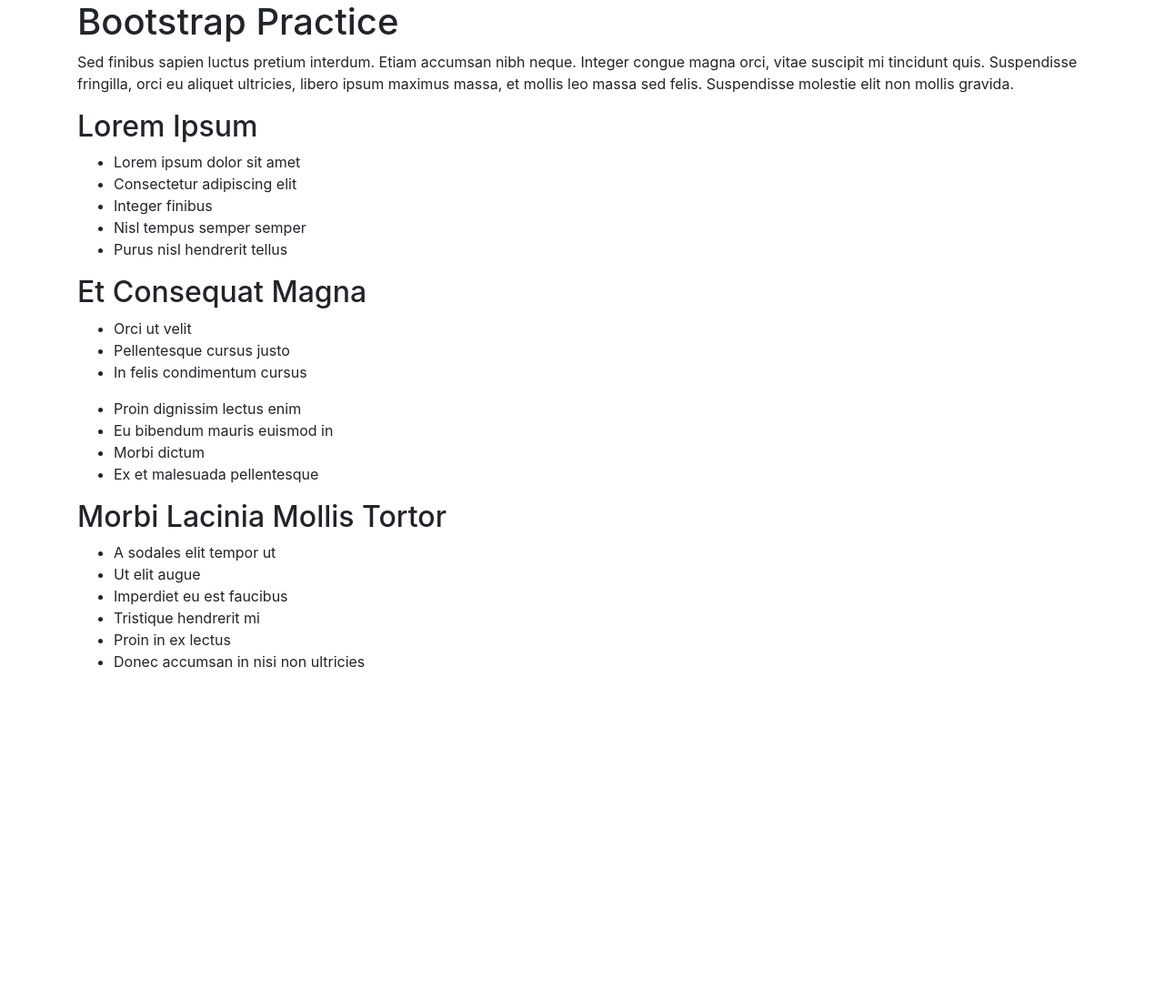
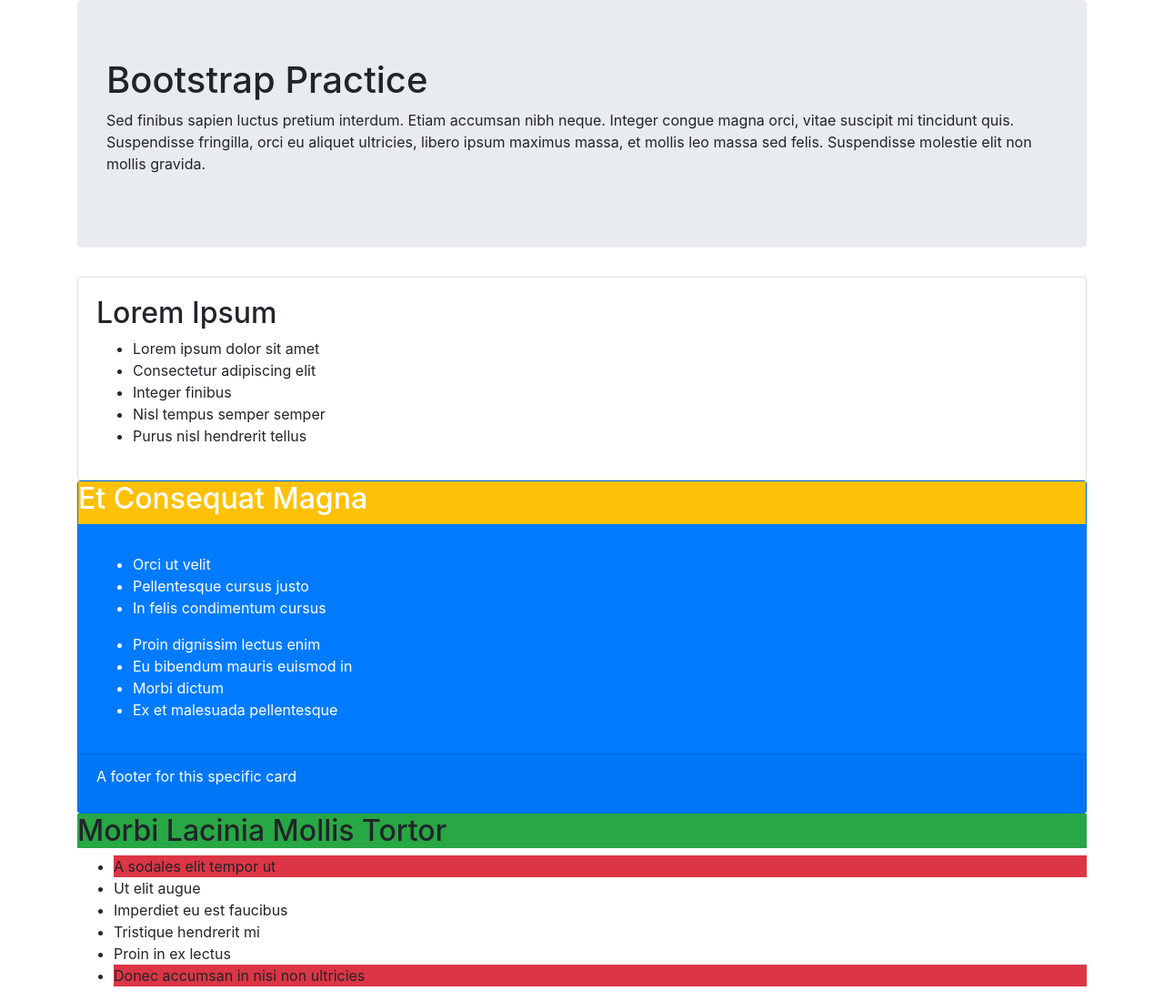
Before and after one commit to BeyFaith/bootstrap-practice, a plain HTML site: page index.html in a window 1280 px wide. Shown: the whole page at 91% size. Before the commit the page ends 800 px from the top, so only its background shows below. Drawn offline with Linux system fonts and the light colour scheme.

Commit message:
use bootstrap css.

```diff
--- a/index.html
+++ b/index.html
@@ -7,8 +7,12 @@
   </head>
   <body>
     <div class="container">
+      <div class="jumbotron">
       <h1>Bootstrap Practice</h1>
       <p>Sed finibus sapien luctus pretium interdum. Etiam accumsan nibh neque. Integer congue magna orci, vitae suscipit mi tincidunt quis. Suspendisse fringilla, orci eu aliquet ultricies, libero ipsum maximus massa, et mollis leo massa sed felis. Suspendisse molestie elit non mollis gravida.</p>
+      </div>
+      <div class="card">
+        <div class="card-body">
           <h2>Lorem Ipsum</h2>
           <ul>
             <li>Lorem ipsum dolor sit amet</li>
@@ -17,26 +21,39 @@
             <li>Nisl tempus semper semper</li>
             <li>Purus nisl hendrerit tellus</li>
           </ul>
+        </div>
+      </div>
+
+      <div class="card bg-primary text-white">
+        <div class="card-title bg-warning">
           <h2>Et Consequat Magna</h2>
+        </div>
+        <div class="card-body">
           <ul>
             <li>Orci ut velit</li>
             <li>Pellentesque cursus justo</li>
             <li>In felis condimentum cursus</li>
           </ul>
           <ul>
+
             <li>Proin dignissim lectus enim</li>
             <li>Eu bibendum mauris euismod in</li>
             <li>Morbi dictum</li>
             <li>Ex et malesuada pellentesque</li>
           </ul>
-      <h2>Morbi Lacinia Mollis Tortor</h2>
+        </div>
+        <div class="card-footer">
+            <p>A footer for this specific card</p>
+        </div>
+      </div>
+      <h2 class="bg-success">Morbi Lacinia Mollis Tortor</h2>
       <ul>
-        <li>A sodales elit tempor ut</li>
+        <li class="bg-danger">A sodales elit tempor ut</li>
         <li>Ut elit augue</li>
         <li>Imperdiet eu est faucibus</li>
         <li>Tristique hendrerit mi</li>
         <li>Proin in ex lectus</li>
-        <li>Donec accumsan in nisi non ultricies</li>
+        <li class="bg-danger">Donec accumsan in nisi non ultricies</li>
       </ul>
     </div>
   </body>
```
Lines whose indentation alone changed are shown as unchanged.
